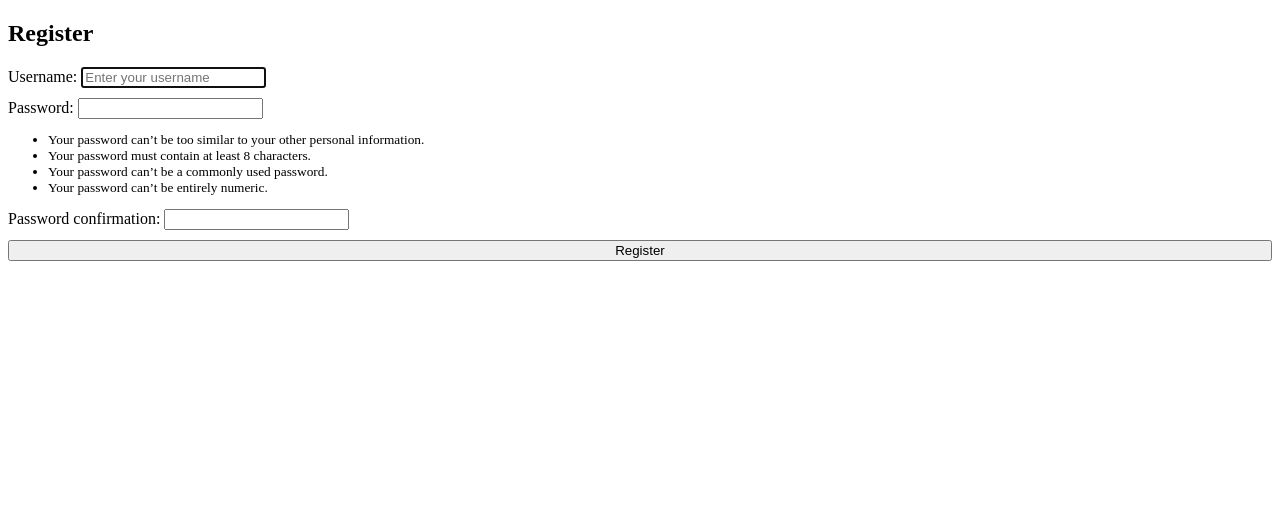
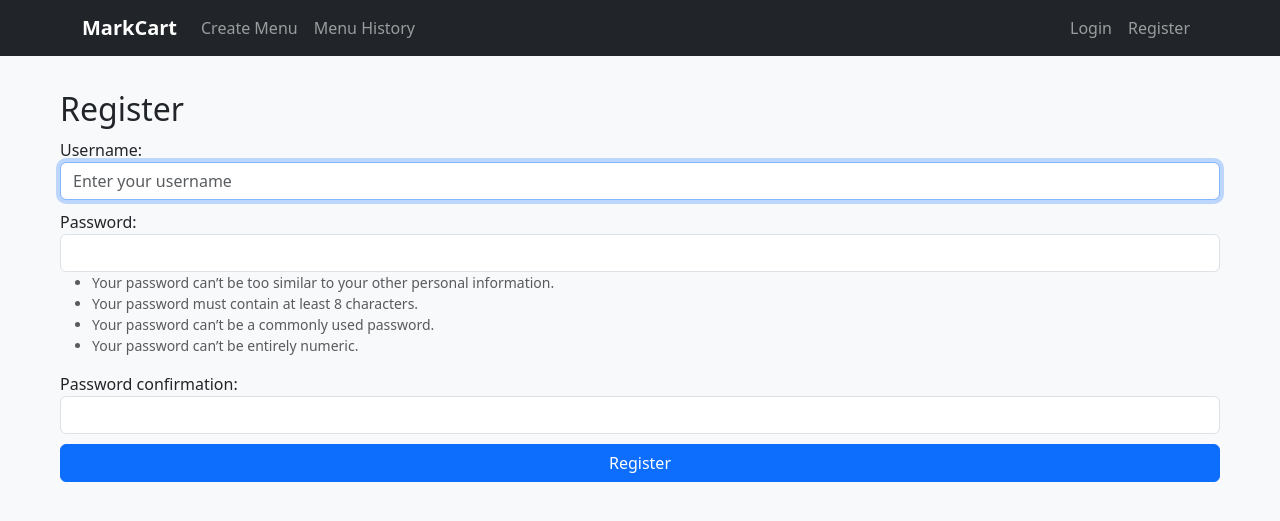
Before and after one commit to MacroXie04/MarkCart, a Django app: page /register/ in a window 1280 px wide. Shown: the top 521 px of the page. Run offline with Django 5.2, Linux system fonts and the light colour scheme; parts of the project's set-up code (start-up, migrations or seed data) failed here and were passed over.

Commit message:
Add .gitignore, enhance menu history page, update layout, and improve README

```diff
--- a/index/templates/layout.html
+++ b/index/templates/layout.html
@@ -4,16 +4,72 @@
 <head>
     <meta name="viewport" content="width=device-width, initial-scale=1">
     <title>{% block title %}{% endblock %}</title>
+    <!-- Bootstrap CSS -->
+    <link href="https://cdn.jsdelivr.net/npm/bootstrap@5.3.0-alpha1/dist/css/bootstrap.min.css" rel="stylesheet">
+    <style>
+        body {
+            padding-top: 70px;
+            background-color: #f8f9fa;
+        }
+        .main-container {
+            max-width: 1200px;
+            margin: 0 auto;
+            padding: 20px;
+        }
+        .navbar-brand {
+            font-weight: bold;
+        }
+    </style>
     {% block style %}{% endblock %}
-
-
 </head>
 <body>
-<div class="todo_container">
-    {% block content %}
-    {% endblock %}
-</div>
+    <!-- Navigation Bar -->
+    <nav class="navbar navbar-expand-lg navbar-dark bg-dark fixed-top">
+        <div class="container">
+            <a class="navbar-brand" href="{% url 'index' %}">MarkCart</a>
+            <button class="navbar-toggler" type="button" data-bs-toggle="collapse" data-bs-target="#navbarNav">
+                <span class="navbar-toggler-icon"></span>
+            </button>
+            <div class="collapse navbar-collapse" id="navbarNav">
+                <ul class="navbar-nav me-auto">
+                    <li class="nav-item">
+                        <a class="nav-link" href="{% url 'index' %}">Create Menu</a>
+                    </li>
+                    <li class="nav-item">
+                        <a class="nav-link" href="{% url 'history' %}">Menu History</a>
+                    </li>
+                </ul>
+                {% if user.is_authenticated %}
+                <ul class="navbar-nav">
+                    <li class="nav-item">
+                        <span class="nav-link">Welcome, {{ user.username }}</span>
+                    </li>
+                    <li class="nav-item">
+                        <a class="nav-link" href="{% url 'logout' %}">Logout</a>
+                    </li>
+                </ul>
+                {% else %}
+                <ul class="navbar-nav">
+                    <li class="nav-item">
+                        <a class="nav-link" href="{% url 'login' %}">Login</a>
+                    </li>
+                    <li class="nav-item">
+                        <a class="nav-link" href="{% url 'register' %}">Register</a>
+                    </li>
+                </ul>
+                {% endif %}
+            </div>
+        </div>
+    </nav>
 
-{% block scripts %}{% endblock %}
+    <!-- Main Content -->
+    <div class="main-container">
+        {% block content %}
+        {% endblock %}
+    </div>
+
+    <!-- Bootstrap JS -->
+    <script src="https://cdn.jsdelivr.net/npm/bootstrap@5.3.0-alpha1/dist/js/bootstrap.bundle.min.js"></script>
+    {% block scripts %}{% endblock %}
 </body>
 </html>
--- a/markcart/urls.py
+++ b/markcart/urls.py
@@ -31,6 +31,6 @@
     # user menu
     path('', views.index, name='index'),
     path('menu/<int:menu_id>/', views.view_menu, name='view_menu'),
-    # path('history/', views.history, name='history'),
+    path('history/', views.history, name='history'),
 
 ]
--- /dev/null
+++ b/requirements.txt
@@ -0,0 +1,2 @@
+django==5.2
+openai==1.65.4
```
Also changed, not shown: index/templates/history.html (+96 -4 lines), README.md, 1 other file.
